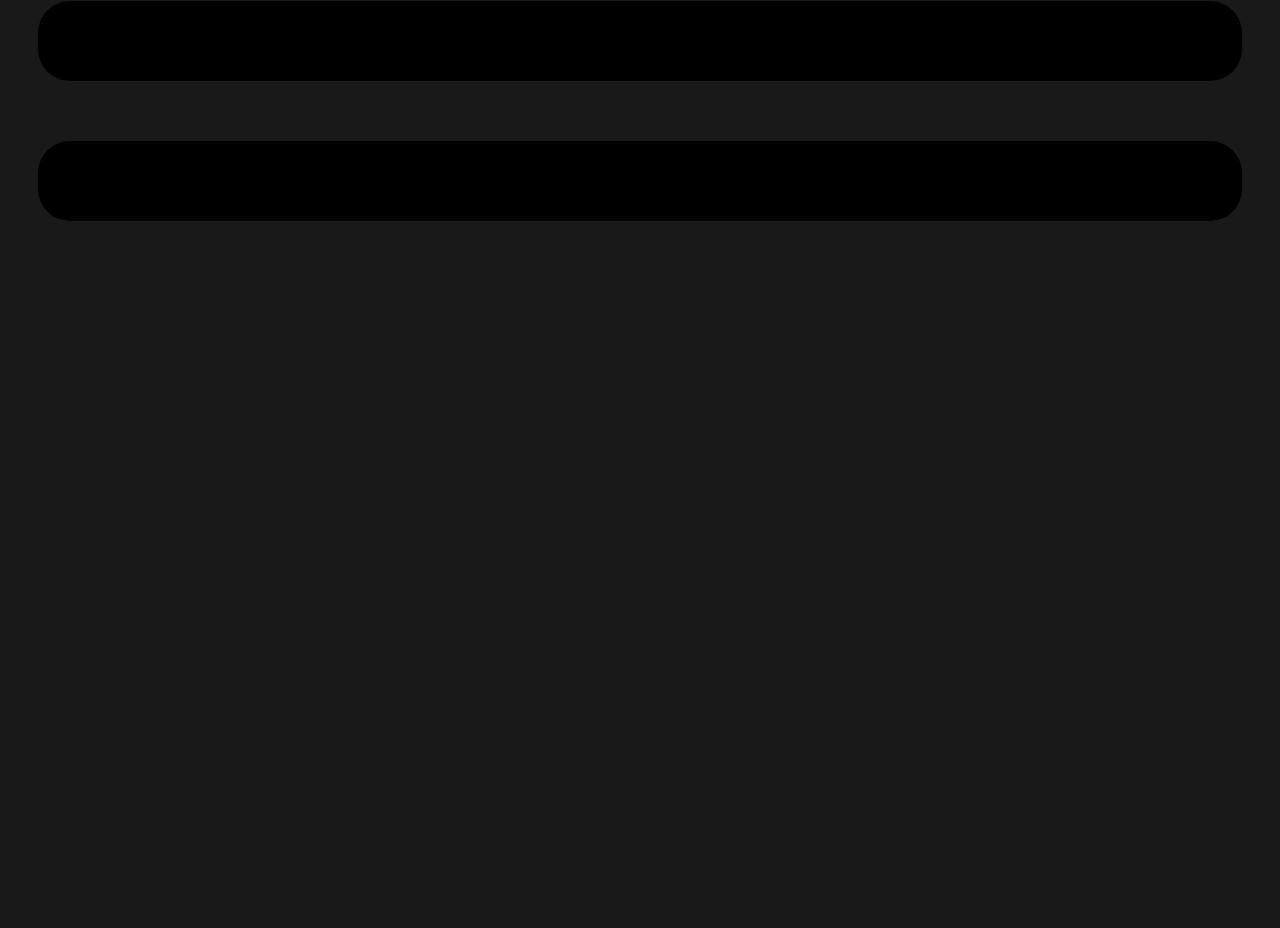
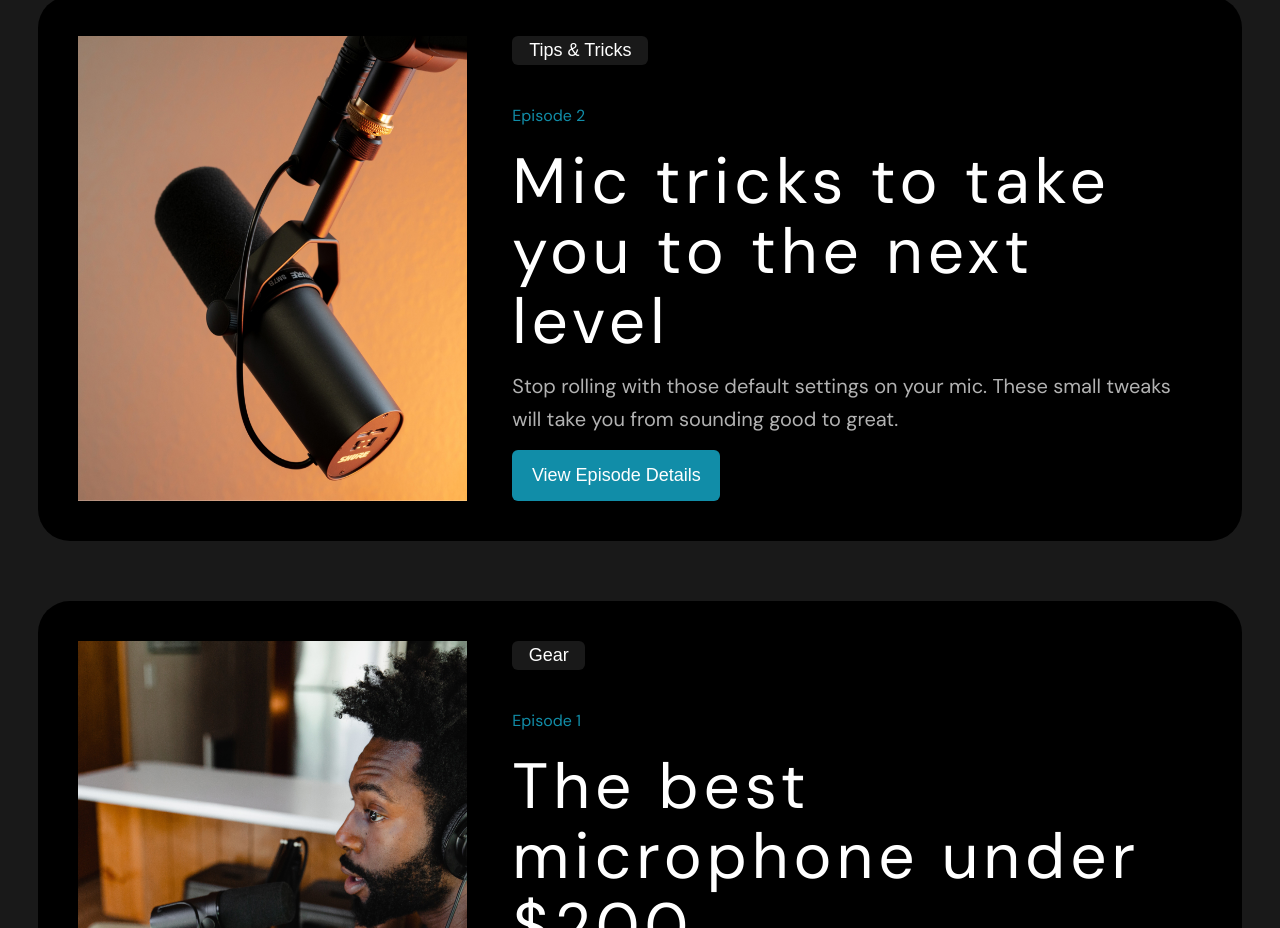
Before and after one commit to Antoha-proger/CASTAWAY, a plain HTML site: page src/index.html in a window 1280 px wide. Shown: the part 1872-2800 px from the top of the page. Before the commit the page ends 2153 px from the top, so only its background shows below. Drawn offline with Linux system fonts and the light colour scheme.

Commit message:
Доделал картички до конца

```diff
--- a/src/css/style.css
+++ b/src/css/style.css
@@ -26,6 +26,7 @@ header {
     margin: 0;
     font-size: 35px;
     font-weight: 600;
+    letter-spacing: normal;
 }
 
 
@@ -41,7 +42,7 @@ nav ul {
 
 nav ul li {
     display: inline;
-    margin-right: 11%;
+    margin-right: 22%;
 }
 
 nav ul li:last-child {margin: 0;}
@@ -50,6 +51,7 @@ nav ul li a {
     text-decoration: none;
     color: #FFFFFF;
     font-size: 17px;
+    letter-spacing: normal;
 }
 
 nav ul li a:hover {
@@ -179,7 +181,11 @@ main {
     justify-content: space-between;
 }
 
-.episodes_container-articles_article_img {margin-right: 4%;}
+.episodes_container-articles_article_img {
+    height: 465px;
+    margin-right: 4%;
+    padding: 0;
+}
 
 .episodes_container-articles_article_description {
     display: flex;
@@ -239,3 +245,7 @@ main {
     line-height: 27px;
     cursor: pointer;
 }
+
+.tips-tricks .episodes_container-articles_article_description-category_btn{
+    width: 136px;
+}
--- a/src/index.html
+++ b/src/index.html
@@ -83,8 +83,58 @@
                         </div>
                     </div>
                 </article>
-                <article class="tips&tricks episodes_container-articles_article"></article>
-                <article class="gear episodes_container-articles_article"></article>
+                <article class="tips-tricks episodes_container-articles_article">
+                    <div class="episodes_container-articles_article-container">
+                        <div class="episodes_container-articles_article_img">
+                            <img src="img/micro.jpg" alt="Стол для настройки звука" width="389" height="465">
+                        </div>
+                        <div class="episodes_container-articles_article_description">
+                            <button type="button" class="episodes_container-articles_article_description-category_btn">
+                                Tips & Tricks
+                            </button>
+                            <p class="episodes_container-articles_article_description-episode_num">
+                                Episode 2
+                            </p>
+                            <h2 class="episodes_container-articles_article_description-title">
+                                Mic tricks to take you to the next level
+                            </h2>
+                            <p class="episodes_container-articles_article_description-text">
+                                Stop rolling with those default settings on your mic. These small tweaks will
+                                take you from sounding good to great.
+                            </p>
+                            <button type="button" class="episodes_container-articles_article_description-more_btn">
+                                View Episode Details
+                            </button>
+
+                        </div>
+                    </div>
+                </article>
+                <article class="gear episodes_container-articles_article">
+                    <div class="episodes_container-articles_article-container">
+                        <div class="episodes_container-articles_article_img">
+                            <img src="img/black_man_with_micro.jpg" alt="Стол для настройки звука" width="389" height="465">
+                        </div>
+                        <div class="episodes_container-articles_article_description">
+                            <button type="button" class="episodes_container-articles_article_description-category_btn">
+                                Gear
+                            </button>
+                            <p class="episodes_container-articles_article_description-episode_num">
+                                Episode 1
+                            </p>
+                            <h2 class="episodes_container-articles_article_description-title">
+                                The best microphone under $200
+                            </h2>
+                            <p class="episodes_container-articles_article_description-text">
+                                With so many microphones on the market, how are you supposed to know
+                                what’s the best? Take a look at our top picks.
+                            </p>
+                            <button type="button" class="episodes_container-articles_article_description-more_btn">
+                                View Episode Details
+                            </button>
+
+                        </div>
+                    </div>
+                </article>
             </div>
         </section>
     </main>
```
Also changed, not shown: src/img/black_man_with_micro.jpg (added), src/img/micro.jpg (added).
